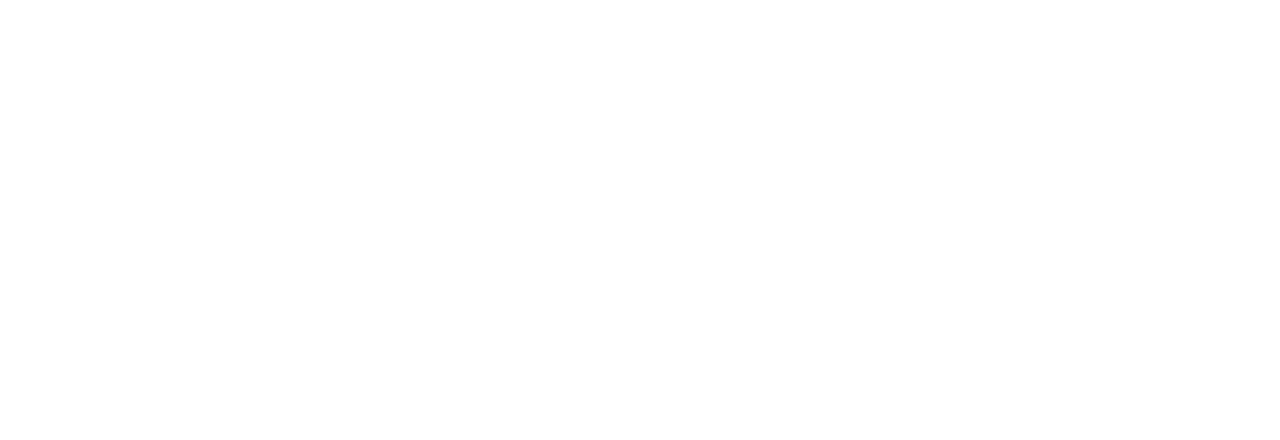
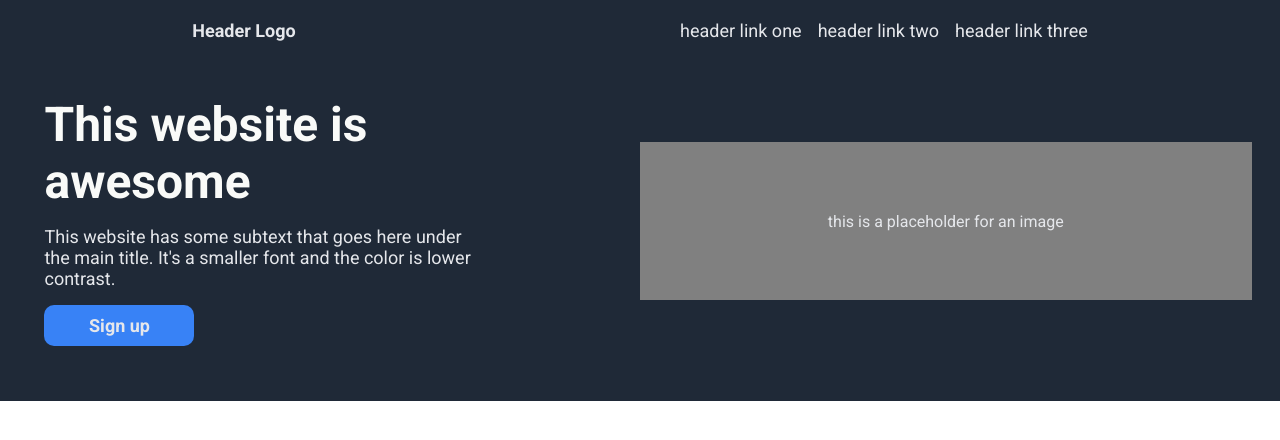
Before and after one commit to joshua-nelson/odin-landing, a plain HTML site: page index.html in a window 1280 px wide. Drawn offline with Linux system fonts and the light colour scheme.

Commit message:
Add header and hero styling

```diff
--- a/css/style.css
+++ b/css/style.css
@@ -0,0 +1,101 @@
+* {
+    margin: 0;
+    padding: 0;
+    font-family: 'Roboto', sans-serif;
+}
+
+header {
+    background-color: #1F2937;
+    display: flex;
+    justify-content: space-around;
+    padding-top: 20px;
+}
+
+.header__logo {
+    font-size: 24px;
+    font-weight: 700;
+}
+
+.nav__list {
+    display: flex;
+    gap: 1rem;
+    list-style: none;
+
+}
+
+
+.nav__list__item>a, .header__logo {
+    text-decoration: none;
+    font-size: 18px;
+    color: #E5E7EB;
+}
+
+.hero {
+    background-color: #1F2937;
+    height: 45vh;
+    display: flex;
+    justify-content: center;
+    align-items: center;
+}
+
+.hero__container {
+    height: 35%;
+    display: flex;
+    justify-content: center;
+    align-items: center;
+}
+
+.hero__container>* {
+    padding: 1rem;
+    height: 100%;
+    flex: 1;
+}
+
+.hero__information__container {
+    display: flex;
+    flex-direction: column;
+    justify-content: center;
+    gap: 1rem;
+}
+
+
+.hero__information__header {
+    font-size: 48px;
+    width: 65%;
+    font-weight: 700;
+    color: #F9FAF8;
+}
+
+.hero__information__text {
+    font-size: 18px;
+    width: 75%;
+    color: #E5E7EB;
+}
+
+.hero__information__button {
+    width: 150px;
+    padding: 10px;
+    border-radius: 10px;
+    background-color: #3882F6;
+    font-weight: bold;
+    font-size: 18px;
+    color: #E5E7EB;
+    border: none;
+
+}
+
+.hero__image__container p {
+    color: #E5E7EB;
+
+}
+
+
+
+
+
+.hero__image__container {
+    background-color: gray;
+    display: flex;
+    justify-content: center;
+    align-items: center;
+}
--- a/index.html
+++ b/index.html
@@ -5,9 +5,34 @@
     <meta http-equiv="X-UA-Compatible" content="IE=edge">
     <meta name="viewport" content="width=device-width, initial-scale=1.0">
     <link rel="stylesheet" href="css/style.css">
+    <link rel="preconnect" href="https://fonts.googleapis.com">
+    <link rel="preconnect" href="https://fonts.gstatic.com" crossorigin>
+    <link href="https://fonts.googleapis.com/css2?family=Roboto:wght@400;700&display=swap" rel="stylesheet">
     <title>Landing Page</title>
 </head>
 <body>
+    <header>
+        <h2 class="header__logo">Header Logo</h2>
+        <nav class="header__nav">
+            <ul class="nav__list">
+                <li class="nav__list__item"><a href="#">header link one</a></li>
+                <li class="nav__list__item"><a href="#">header link two</a></li>
+                <li class="nav__list__item"><a href="#">header link three</a></li>
+            </ul>
+        </nav>
+    </header>
+    <section class="hero">
+        <div class="hero__container">
+            <div class="hero__information__container">
+                <h2 class="hero__information__header">This website is awesome</h2>
+                <p class="hero__information__text">This website has some subtext that goes here under the main title. It's a smaller font and the color is lower contrast.</p>
+                <button class="hero__information__button">Sign up</button>
+            </div>
+            <div class="hero__image__container">
+                <p>this is a placeholder for an image</p>
+            </div>
+        </div>
+    </section>
 
 </body>
 </html>
```
